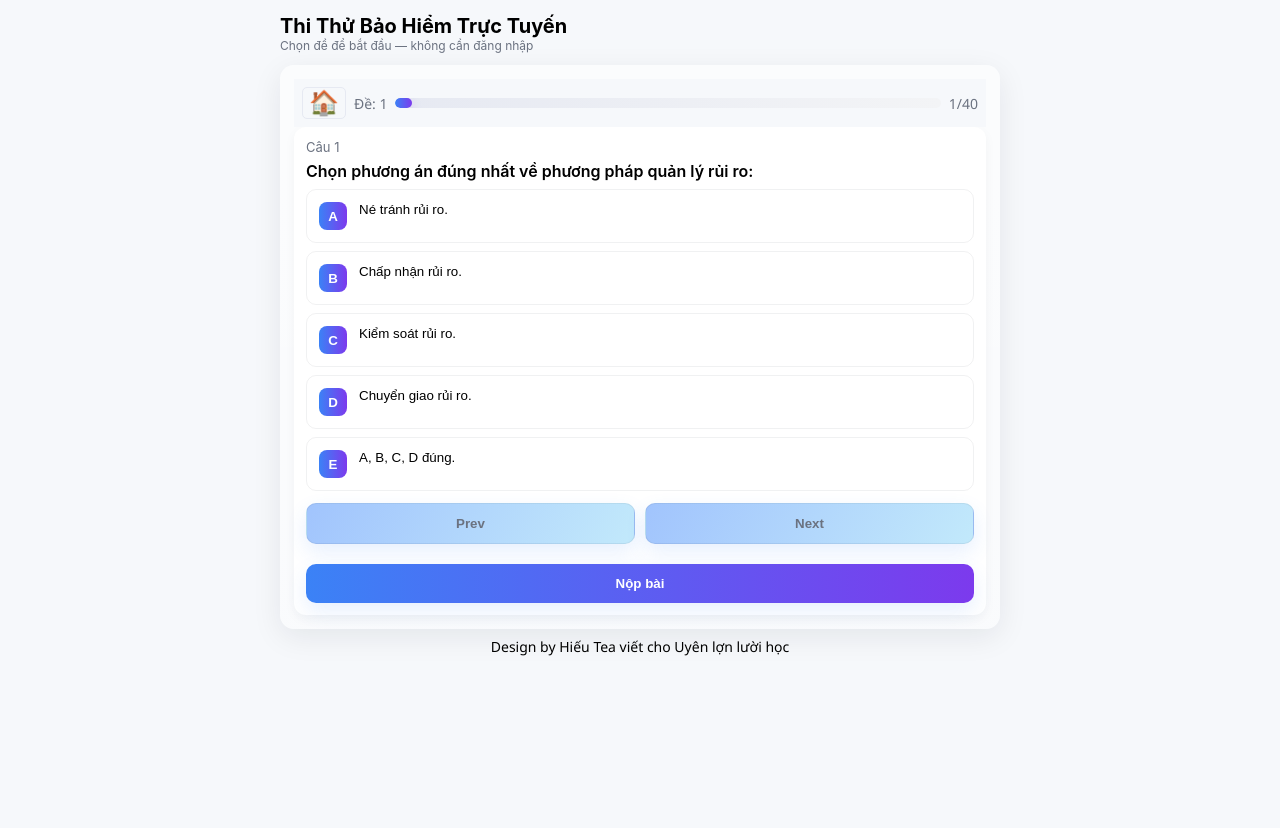
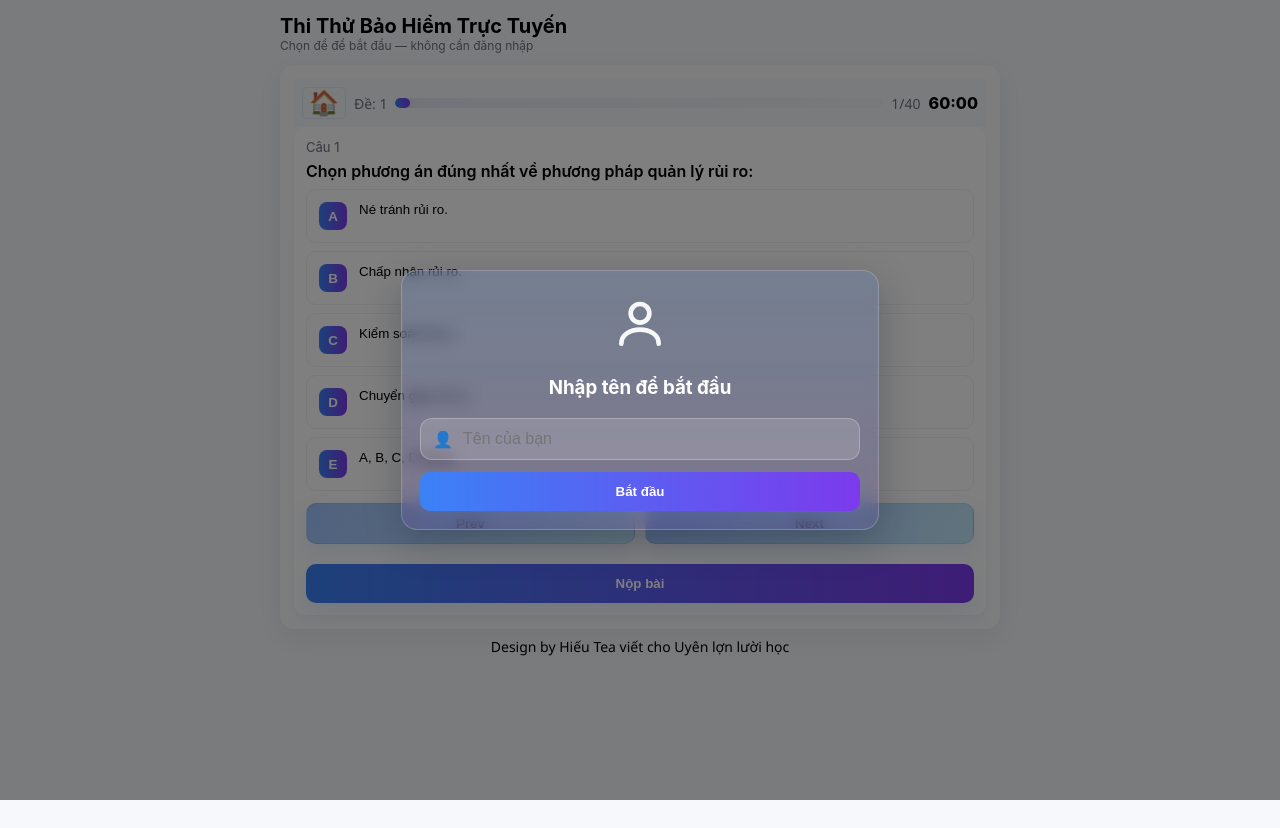
Before and after one commit to tthieu92/on-thi-BHNT, a Vue app: page /quiz/1 in a window 1280 px wide. Built offline with nearby package versions, Linux system fonts and the light colour scheme.

Commit message:
Update Quiz.vue

```diff
--- a/src/views/Quiz.vue
+++ b/src/views/Quiz.vue
@@ -1,13 +1,5 @@
 <template>
   <div class="quiz-card">
-    <!-- <div class="progress-row">
-      <button class="home-btn" @click="router.push('/')">🏠</button>
-      <div class="progress-info">Đề: <span class="muted">{{ examId }}</span></div>
-      <div class="progress-bar" role="progressbar" :aria-valuenow="progressPercent">
-        <div class="progress-fill" :style="{ width: progressPercent + '%' }"></div>
-      </div>
-      <div class="progress-info right">{{ currentIndex + 1 }}/{{ questions.length }}</div>
-    </div> -->
     <div class="quiz-header">
       <button class="home-btn" @click="router.push('/')">🏠</button>
       <div class="progress-info">Đề: <span class="muted">{{ examId }}</span></div>
@@ -15,6 +7,10 @@
         <div class="progress-fill" :style="{ width: progressPercent + '%' }"></div>
       </div>
       <div class="progress-info">{{ currentIndex + 1 }}/{{ questions.length }}</div>
+      <div class="user-time">
+        <span class="username" v-if="username">👤 {{ username }}</span>
+        <span class="timer" :class="{ danger: remainingSeconds <= 300 }">{{ timeText }}</span>
+      </div>
     </div>
 
     <div v-if="loading" class="center">Đang tải câu hỏi...</div>
@@ -68,11 +64,31 @@
         </div>
       </div>
     </section>
+    <!-- Name Popup Overlay -->
+    <transition name="fade">
+      <div v-if="showNamePopup" class="overlay">
+        <div class="popup-card">
+          <div class="popup-icon" aria-hidden="true">
+            <!-- Simple user SVG -->
+            <svg width="56" height="56" viewBox="0 0 24 24" fill="none" xmlns="http://www.w3.org/2000/svg">
+              <circle cx="12" cy="7" r="4" stroke="white" stroke-width="2"/>
+              <path d="M4 20c0-4 4-6 8-6s8 2 8 6" stroke="white" stroke-width="2" stroke-linecap="round"/>
+            </svg>
+          </div>
+          <h3>Nhập tên để bắt đầu</h3>
+          <div class="input-row">
+            <span class="input-icon">👤</span>
+            <input v-model="tempName" type="text" placeholder="Tên của bạn" @keyup.enter="confirmName" />
+          </div>
+          <button class="btn primary full-width" @click="confirmName">Bắt đầu</button>
+        </div>
+      </div>
+    </transition>
   </div>
 </template>
 
 <script setup>
-import { ref, computed, onMounted, watch } from 'vue'
+import { ref, computed, onMounted, onUnmounted } from 'vue'
 import { useRoute, useRouter } from 'vue-router'
 
 const route = useRoute()
@@ -85,7 +101,58 @@ const currentIndex = ref(0)
 const answers = ref([])
 const submitted = ref(false)
 const score = ref(0)
-const passThreshold = 0.8
+const passThreshold = 0.53333
+
+// username + popup
+const username = ref(localStorage.getItem('username') || '')
+const showNamePopup = ref(!username.value)
+const tempName = ref('')
+
+// countdown
+const totalSeconds = 60 * 60
+const remainingSeconds = ref(totalSeconds)
+const timeText = computed(()=> {
+  const m = Math.floor(remainingSeconds.value / 60).toString().padStart(2,'0')
+  const s = Math.floor(remainingSeconds.value % 60).toString().padStart(2,'0')
+  return `${m}:${s}`
+})
+let timerId = null
+let warned = false
+const startTime = ref(null)
+
+function startCountdown(){
+  if(timerId) clearInterval(timerId)
+  startTime.value = new Date()
+  remainingSeconds.value = totalSeconds
+  warned = false
+  timerId = setInterval(()=>{
+    remainingSeconds.value--
+    if(!warned && remainingSeconds.value <= 300){
+      warned = true
+      playBeep()
+    }
+    if(remainingSeconds.value <= 0){
+      clearInterval(timerId); timerId = null
+      if(!submitted.value) finish()
+    }
+  }, 1000)
+}
+
+let audioCtx = null
+function playBeep(freq=880, dur=0.25){
+  try{
+    audioCtx = audioCtx || new (window.AudioContext || window.webkitAudioContext)()
+    const o = audioCtx.createOscillator()
+    const g = audioCtx.createGain()
+    o.type = 'sine'; o.frequency.value = freq
+    o.connect(g); g.connect(audioCtx.destination)
+    g.gain.setValueAtTime(0.0001, audioCtx.currentTime)
+    g.gain.exponentialRampToValueAtTime(0.1, audioCtx.currentTime + 0.01)
+    o.start()
+    g.gain.exponentialRampToValueAtTime(0.0001, audioCtx.currentTime + dur)
+    o.stop(audioCtx.currentTime + dur)
+  }catch(e){ /* ignore */ }
+}
 
 onMounted(async () => {
   try {
@@ -101,6 +168,12 @@ onMounted(async () => {
     }
     questions.value = exams[idx]
     answers.value = Array(questions.value.length).fill(null)
+    if(!username.value){
+      showNamePopup.value = true
+    } else {
+      // start immediately
+      startCountdown()
+    }
   } catch(e){
     console.error(e)
   } finally {
@@ -108,7 +181,11 @@ onMounted(async () => {
   }
 })
 
-watch(()=>route.params.examId, (v)=>{ location.reload() })
+onUnmounted(()=>{
+  if(timerId) clearInterval(timerId)
+})
+
+// watch(()=>route.params.examId, (v)=>{ location.reload() })
 
 const currentQuestion = computed(()=> questions.value[currentIndex.value] || { options: [], question: '' })
 const progressPercent = computed(()=> { if (!questions.value.length) return 0; return Math.round(((currentIndex.value + 1) / questions.value.length) * 100) })
@@ -129,7 +206,7 @@ function optionClass(idx){
 function next(){ if(currentIndex.value < questions.value.length - 1){ currentIndex.value++ }}
 function prev(){ if(currentIndex.value > 0){ currentIndex.value-- }}
 
-function finish(){
+async function finish(){
   let c=0; const wrong=[]
   questions.value.forEach((q,i)=>{
     const chosen = answers.value[i]
@@ -137,7 +214,29 @@ function finish(){
     if (chosen === correct) c++
     else wrong.push({ index: i+1, question: q.question, chosen, correct })
   })
-  score.value = c; submitted.value = true; wrongList.value = wrong
+  score.value = c;
+  submitted.value = true;
+  wrongList.value = wrong
+
+  // duration
+  const end = new Date();
+  const durMs = startTime.value ? (end - startTime.value) : (totalSeconds - remainingSeconds.value) * 1000
+  const durMin = Math.round(durMs / 60000)
+  // Gửi log
+  const payload = {
+    user: localStorage.getItem('username') || 'Unknown',
+    score: `${c}/${questions.value.length}`,
+    duration: `${durMin} phút`,
+    submittedAt: formatSubmittedAt(end)
+  };
+
+  try{
+    fetch('/api/log', {
+      method: 'POST',
+      headers: { 'Content-Type': 'application/json' },
+      body: JSON.stringify(payload)
+    })
+  }catch(e){ /* ignore */ }
 }
 
 function reset(){
@@ -146,6 +245,7 @@ function reset(){
     score.value = 0
     wrongList.value = []
     currentIndex.value = 0
+    startCountdown()
 }
 
 const primaryLabel = computed(()=> submitted.value ? 'Làm lại' : 'Nộp bài')
@@ -161,6 +261,28 @@ function showCorrect(index, idx){
     if(idx === null || idx === undefined) return '(Không chọn)'
     return idx === null ? '(Không chọn)' : (letter(idx) + '. ' + (questions.value[index-1] && questions.value[index-1].options[idx] ? questions.value[index-1].options[idx] : ''))
 }
+
+// name popup actions
+function confirmName(){
+  const name = (tempName.value || '').trim()
+  if(!name) return
+  username.value = name
+  localStorage.setItem('username', name)
+  showNamePopup.value = false
+  // start after user interacted -> audio allowed
+  startCountdown()
+}
+
+// formatting
+function formatSubmittedAt(dt){
+  const y = dt.getFullYear()
+  const m = String(dt.getMonth()+1).padStart(2,'0')
+  const d = String(dt.getDate()).padStart(2,'0')
+  const hh = String(dt.getHours()).padStart(2,'0')
+  const mm = String(dt.getMinutes()).padStart(2,'0')
+  return `${y}/${m}/${d} ${hh}h${mm}`
+}
+
 </script>
 
 <style scoped>
@@ -205,5 +327,45 @@ function showCorrect(index, idx){
 .center{ text-align:center; color:var(--muted) }
 .actions-row{ display:flex; gap:10px; margin-top:12px }
 .primary-action{ margin-top:10px ; width:100% }
-btn primary {width: 100%;}
+.progress-meta { font-size: 12px; color: var(--muted) }
+
+.user-time { display: flex; flex-direction: column; gap: 2px; align-items: flex-end }
+.username { font-size: 12px; color: var(--muted) }
+.timer { font-weight: 800 }
+.timer.danger { color: #ef4444 }
+.full-half { flex: 1; }
+.full-width { width: 100%; }
+/* Popup */
+.overlay {
+  position: fixed; inset: 0;
+  background: rgba(0,0,0,0.5);
+  display: flex; align-items: center; justify-content: center;
+  z-index: 100;
+}
+.popup-card {
+  width: min(92vw, 440px);
+  background: linear-gradient(180deg, rgba(59,130,246,0.15), rgba(124,58,237,0.12));
+  border: 1px solid rgba(255,255,255,0.2);
+  backdrop-filter: blur(8px);
+  border-radius: 16px;
+  padding: 18px;
+  box-shadow: 0 12px 36px rgba(15,23,42,0.25);
+  color: white;
+  text-align: center;
+}
+.popup-icon { margin: 8px auto 4px; opacity: 0.95 }
+.input-row {
+  display:flex; align-items:center; gap:8px;
+  background: rgba(255,255,255,0.15);
+  border: 1px solid rgba(255,255,255,0.25);
+  border-radius: 12px; padding: 10px 12px; margin: 12px 0;
+}
+.input-row .input-icon { font-size: 16px; opacity: 0.9 }
+.input-row input {
+  flex:1; background: transparent; border: none; outline: none;
+  color: white; font-size: 16px;
+}
+.fade-enter-active, .fade-leave-active { transition: opacity 250ms ease }
+.fade-enter-from, .fade-leave-to { opacity: 0 }
+
 </style>
```
